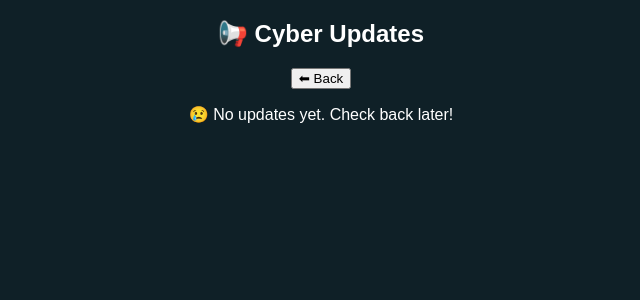
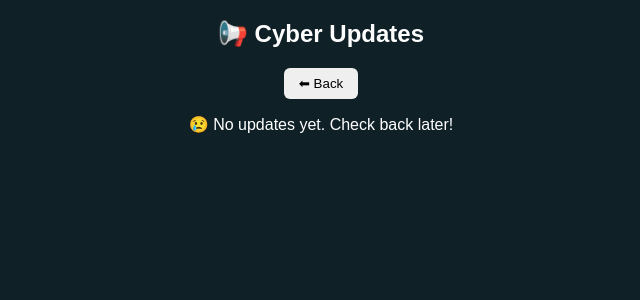
Before and after one commit to pihu098/cyber-safety-app, a Flask app: page /updates in a window 1280 px wide. Shown: the top 300 px of the page, without its empty margins (319-959 px from the left). Run offline with Flask 3, Linux system fonts and the light colour scheme; data that the repository does not hold is empty.

Commit message:
Update updates.html

```diff
--- a/templates/updates.html
+++ b/templates/updates.html
@@ -13,9 +13,21 @@ body {
 
 .card {
     background: rgba(255,255,255,0.1);
-    margin: 20px;
+    margin: 20px auto;
     padding: 20px;
     border-radius: 10px;
+    width: 80%;
+}
+
+a {
+    color: #00c6ff;
+    text-decoration: none;
+}
+button {
+    padding: 8px 15px;
+    border: none;
+    border-radius: 6px;
+    cursor: pointer;
 }
 </style>
 
@@ -34,12 +46,10 @@ body {
         <div class="card">
 
             <h3>{{ u[1] }}</h3>
+            <p>{{ u[2] }}</p>
 
-        {% if u[2] and u[2] != u[1] %}
-            <p>{{ u[2] }}</p>
-        {% endif %}
-
-        {% if u[3] and u[3] != "None" %}
+            {% if u[3] %}
+                <p>
                     <a href="{{ url_for('static', filename='uploads/' + u[3]) }}" target="_blank">
                         📄 View File
                     </a>
@@ -47,9 +57,9 @@ body {
                     <a href="{{ url_for('static', filename='uploads/' + u[3]) }}" download>
                         📥 Download
                     </a>
+                </p>
             {% endif %}
 
-        <br>
             <a href="/delete_update/{{ u[0] }}" style="color:red;">🗑 Delete</a>
 
         </div>
@@ -57,7 +67,9 @@ body {
     {% endfor %}
 
 {% else %}
+
     <p>😢 No updates yet. Check back later!</p>
+
 {% endif %}
 
 </body>
```
Lines whose indentation alone changed are shown as unchanged.
